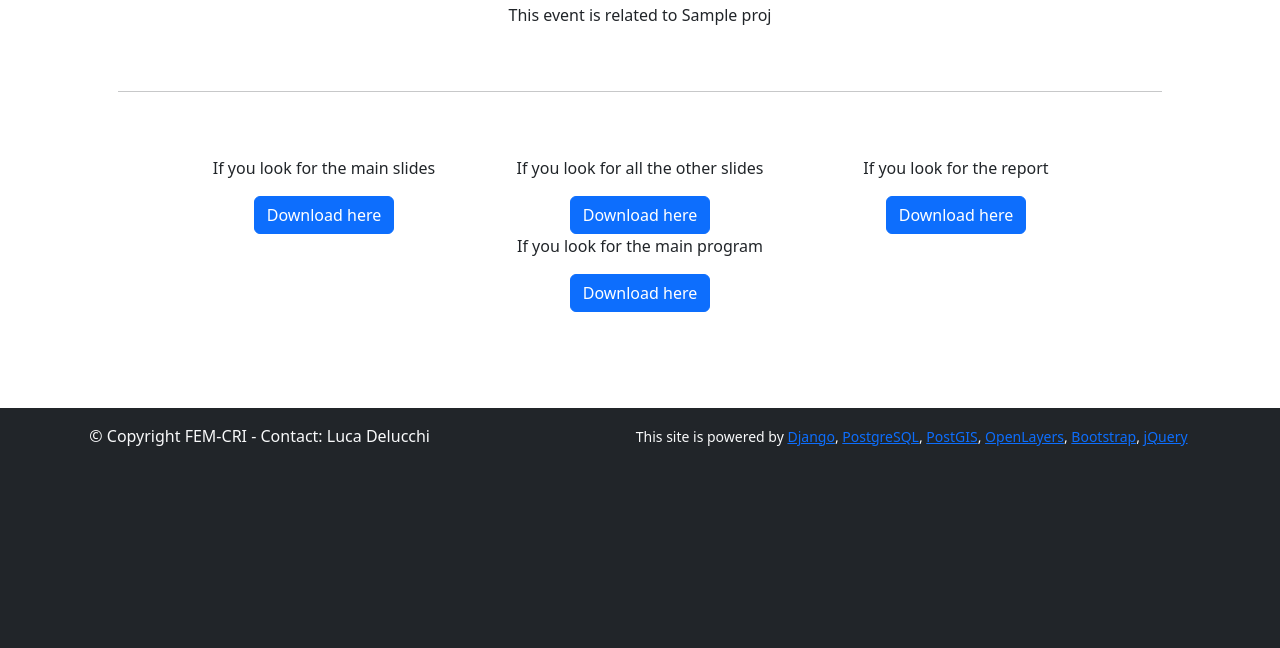
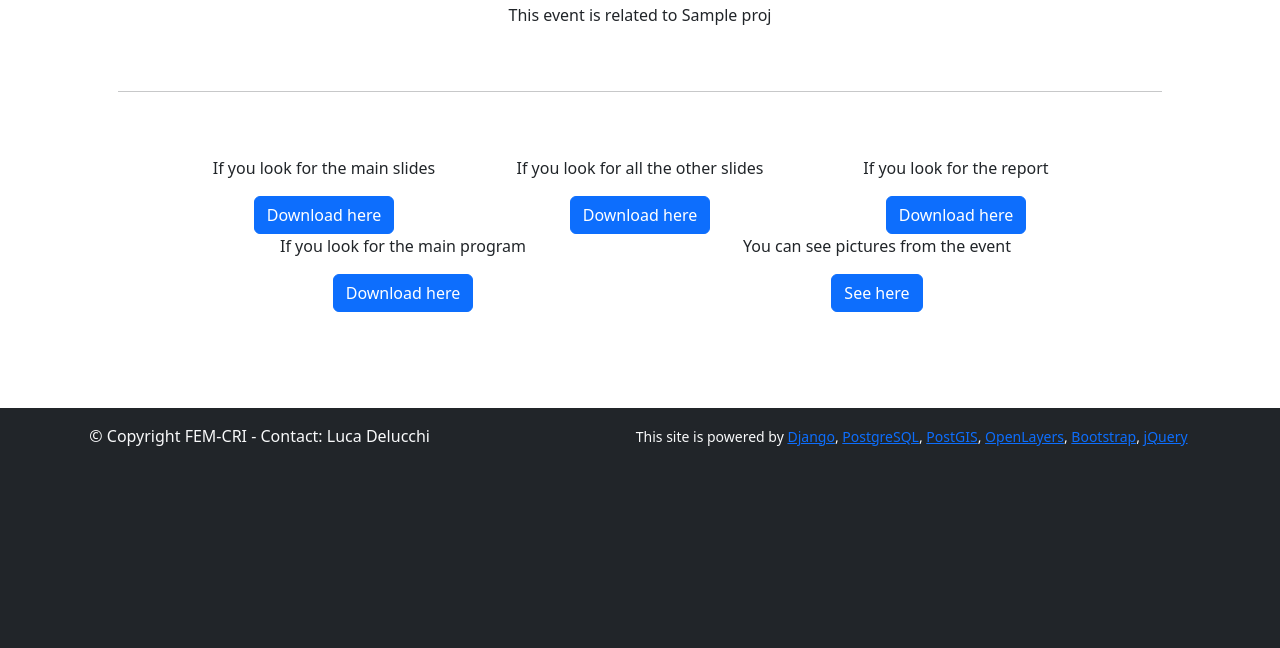
Before and after one commit to EUROMAMMALS/website, a Django app: template website/templates/event.html in a window 1280 px wide. Shown: the part 1927-2575 px from the top of the page. Run offline with Django 3.2, Linux system fonts and the light colour scheme; the template is opened without the code that fills it: most values are stand-ins (such as "Sample title", 1, 10 or a date in 2020); grey boxes marked "Sample" are stand-in pictures; some libraries are stand-ins or nearby versions; some web fonts are replaced.

Commit message:
added new image folder link; improved visualization

```diff
--- a/events/models.py
+++ b/events/models.py
@@ -30,6 +30,7 @@ class Event(models.Model):
     folder_slides_link = models.URLField(null=True, blank=True)
     report_link = models.URLField(null=True, blank=True)
     image_link = models.URLField(null=True, blank=True)
+    folder_image_link = models.URLField(null=True, blank=True)
     registration_link = models.URLField(null=True, blank=True)
     registration_until = models.DateTimeField(null=True, blank=True)
     registration_public = models.BooleanField(
--- a/website/templates/event.html
+++ b/website/templates/event.html
@@ -75,23 +75,30 @@
             {% endif %}
             {% if item.folder_slides_link %}
             <div class="col-md-4 mx-auto text-center">
-            {% trans "If you look for all the other slides " %}
+                {% trans "If you look for all the other slides" %}
                 <br>
                 <a href="{{ item.folder_slides_link }}" target="_blank" class="btn btn-primary mt-3">{% trans "Download here" %}</a>
             </div>
             {% endif %}
             {% if item.report_link %}
             <div class="col-md-4 mx-auto text-center">
-            {% trans "If you look for the report " %}
+                {% trans "If you look for the report" %}
                 <br>
                 <a href="{{ item.report_link }}" target="_blank" class="btn btn-primary mt-3">{% trans "Download here" %}</a>
             </div>
             {% endif %}
             {% if item.program_link %}
             <div class="col-md-4 mx-auto text-center">
-            {% trans "If you look for the main program " %}
+                {% trans "If you look for the main program" %}
                 <br>
                 <a href="{{ item.program_link }}" target="_blank" class="btn btn-primary mt-3">{% trans "Download here" %}</a>
+            </div>
+            {% endif %}
+            {% if item.folder_image_link %}
+            <div class="col-md-4 mx-auto text-center">
+                {% trans "You can see pictures from the event" %}
+                <br>
+                <a href="{{ item.folder_image_link }}" target="_blank" class="btn btn-primary mt-3">{% trans "See here" %}</a>
             </div>
             {% endif %}
         </div>
--- a/website/templates/events.html
+++ b/website/templates/events.html
@@ -53,7 +53,7 @@
                         {% endif %}
                         {% endif %}
                         {% if item.descr %}
-                        <p>{{ item.descr }}</p>
+                        <p>{{ item.descr|safe }}</p>
                         {% endif %}
                     </div>
                 </div>
--- a/website/views.py
+++ b/website/views.py
@@ -35,6 +35,9 @@ def contact_view(request):
         if form.is_valid():
             #form.save()
             tolist = ["euromammals@fmach.it"]
+            form_email = form.cleaned_data['from_email']
+            if form_email:
+                tolist.append(form_email)
             for idstr in form.cleaned_data["project"]:
                 try:
                     proj = Project.objects.get(id=int(idstr))
@@ -42,7 +45,7 @@ def contact_view(request):
                 except Project.DoesNotExist:
                     pass
             email_subject = form.cleaned_data["subject"]
-            email_message = f"FROM: {form.cleaned_data['contact_name']}\nEMAIL: {form.cleaned_data['from_email']}\nMESSAGE: {form.cleaned_data['message']}"
+            email_message = f"FROM: {form.cleaned_data['contact_name']}\nEMAIL: {form_email}\nMESSAGE: {form.cleaned_data['message']}"
             if send_mail(email_subject, email_message, settings.EMAIL_HOST_USER, tolist):
                 return render(request, 'email_sent.html')
             else:
```
Lines whose indentation alone changed are shown as unchanged.
